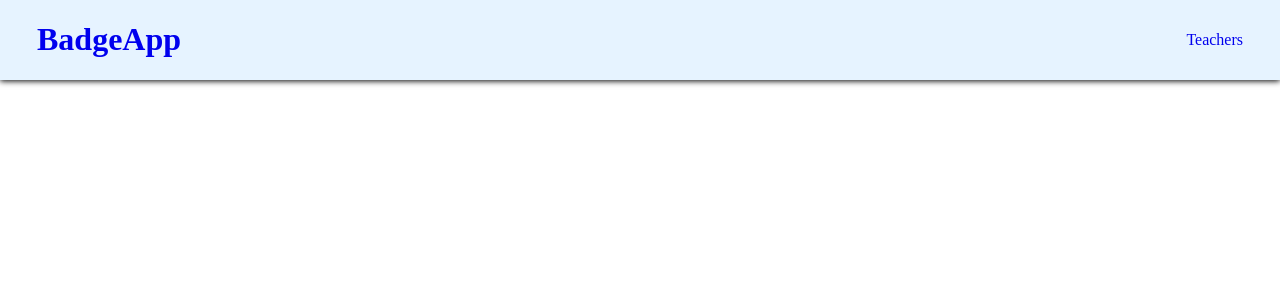
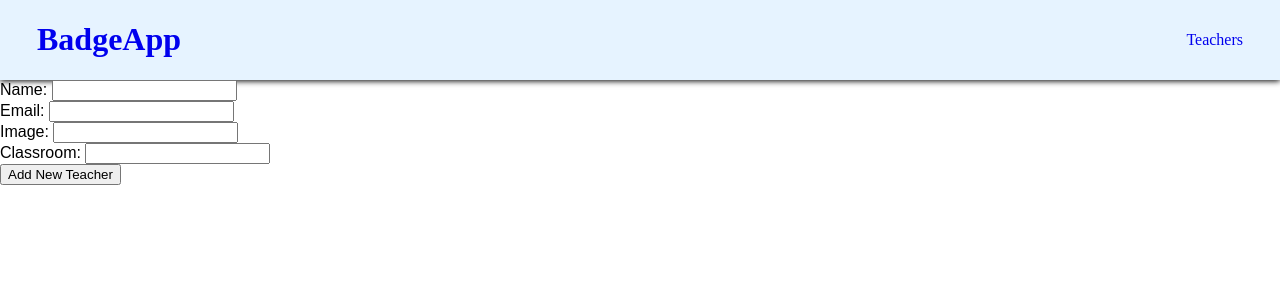
Before and after one commit to AubreyBellis/Badge-app, a React (Create React App) app in the folder client/: page /teachers/new in a window 1280 px wide. Shown: the top 300 px of the page. Built offline with nearby package versions, Linux system fonts and the light colour scheme; a web font is replaced by a local one.

Commit message:
updated again

```diff
--- a/client/src/App.js
+++ b/client/src/App.js
@@ -22,8 +22,8 @@ class App extends Component {
           <Route exact path='/' component={SplashPage} />
           <Route exact path="/teachers" component={AllTeachers}/>
           <Route exact path='/teachers/:id/edit' component={EditTeacher} />
-          <Route exact path='/newTeacher' component={NewTeacher} />
-        <Route path="/teacher/:id" component={Teacher}/>
+          <Route exact path='/teachers/new' component={NewTeacher} />
+        <Route exact path="/teacher/:id" component={Teacher}/>
        </div>
       </Router>
     );
--- a/client/src/components/AllTeachers.js
+++ b/client/src/components/AllTeachers.js
@@ -2,6 +2,7 @@ import React, { Component } from 'react';
 import axios from 'axios';
 import TeacherCard from './TeacherCard';
 import styled from 'styled-components';
+import {Link} from 'react-router-dom'
 
 const TeacherListStyles = styled.div`
   margin: 20px 5%;
@@ -40,6 +41,7 @@ class AllTeachers extends Component{
         {this.state.teachers.map((teacher) => (
             <TeacherCard key={teacher.id} teacher={teacher} />
         ))}
+        <Link to={`/teachers/new`}><button>Add a New Teacher</button></Link>
       </TeacherListStyles>
     )
   }
--- a/client/src/components/EditTeacher.js
+++ b/client/src/components/EditTeacher.js
@@ -7,9 +7,10 @@ class EditTeacher extends Component {
         super();
         this.state = {
             teacher: {
-                name: '',
-                email: '',
-                image: ''
+            name: '',
+            email: '',
+            image: '',
+            classrooms:[]
             }
         }
     }
@@ -64,10 +65,13 @@ class EditTeacher extends Component {
                         <label htmlFor="image">image: </label>
                         <input onChange={this._handleChange} type="text" name="image" value={this.state.teacher.image} />
                     </div>
+                    <div>
+                        <label htmlFor="classroom">classrooms: </label>
+                        <input onChange={this._handleChange} type="text" name="classroom" value={this.state.teacher.classroom} />
+                    </div>
                     <button onClick={this._editTeacher}>Submit</button>
                 </form>
                 <br />
-                <Link to={`/teachers/${id}`}><button>Back</button></Link>
             </div>
         );
     }
--- a/client/src/components/NewTeacher.js
+++ b/client/src/components/NewTeacher.js
@@ -10,7 +10,8 @@ export default class NewTeacher extends Component {
             teacher: {
                 name: '',
                 email: '',
-                image:''
+                image:'',
+                classroom: []
                 },
             redirect: false
 
@@ -38,7 +39,7 @@ export default class NewTeacher extends Component {
     return (
       <div>
           {this.state.redirect?
-            <Redirect to={`/`}/>
+            <Redirect to={`/teachers`}/>
             :
             <form onSubmit={this._addTeacher}>
             <div>
@@ -53,6 +54,11 @@ export default class NewTeacher extends Component {
             <label htmlFor="image">Image: </label>
             <input onChange={this._handleChange} type="text" name="image" value={this.state.teacher.image} />
             </div>
+            <div>
+            <label htmlFor="classroom">Classroom: </label>
+            <input onChange={this._handleChange} type="text" name="classroom" value={this.state.teacher.classroom} />
+            </div>
+
 
             <button>Add New Teacher</button>
         </form>
--- a/client/src/components/Teacher.js
+++ b/client/src/components/Teacher.js
@@ -25,7 +25,7 @@ class Teacher extends Component {
       };
   }
 
-  componentWillMount(){
+componentWillMount(){
       const teacherId = this.props.match.params.id;
       this._fetchTeachers(teacherId);
 
@@ -38,6 +38,7 @@ class Teacher extends Component {
               name: res.data.name,
               email: res.data.email,
               image: res.data.image,
+              classrooms: res.data.classrooms
 
           }})
           return res.data
```
Also changed, not shown: 2 other files (tests, documents, lock files or other folders).
